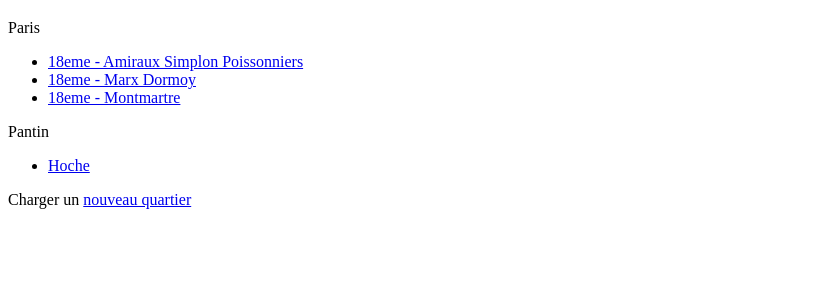
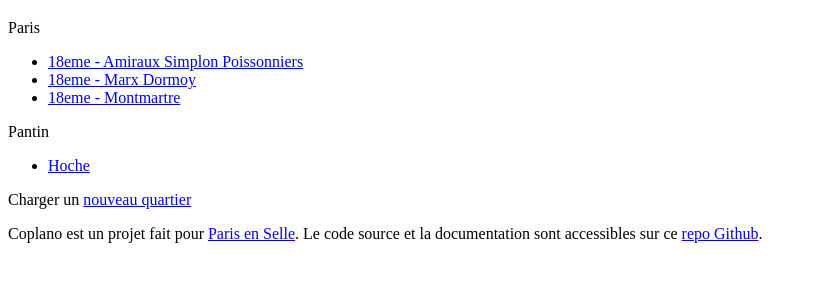
Before and after one commit to ParisEnSelle/coplano, a plain HTML site: page index.html in a window 1280 px wide. Shown: the part 61-342 px from the top of the page, without its empty margins (0-813 px from the left). Drawn offline with Linux system fonts and the light colour scheme.

Commit message:
index.html: add mentions on homepage

```diff
--- a/index.html
+++ b/index.html
@@ -22,5 +22,8 @@
         </ul>
         <p>Charger un <a href="new.html">nouveau quartier</a></p>
       </div>
+	  <div>
+	    <p>Coplano est un projet fait pour <a href="http://www.parisenselle.fr">Paris en Selle</a>. Le code source et la documentation sont accessibles sur ce <a href="https://github.com/alxbck/street-plan">repo Github</a>.
+	  </div>
   </body>
 </html>
```
